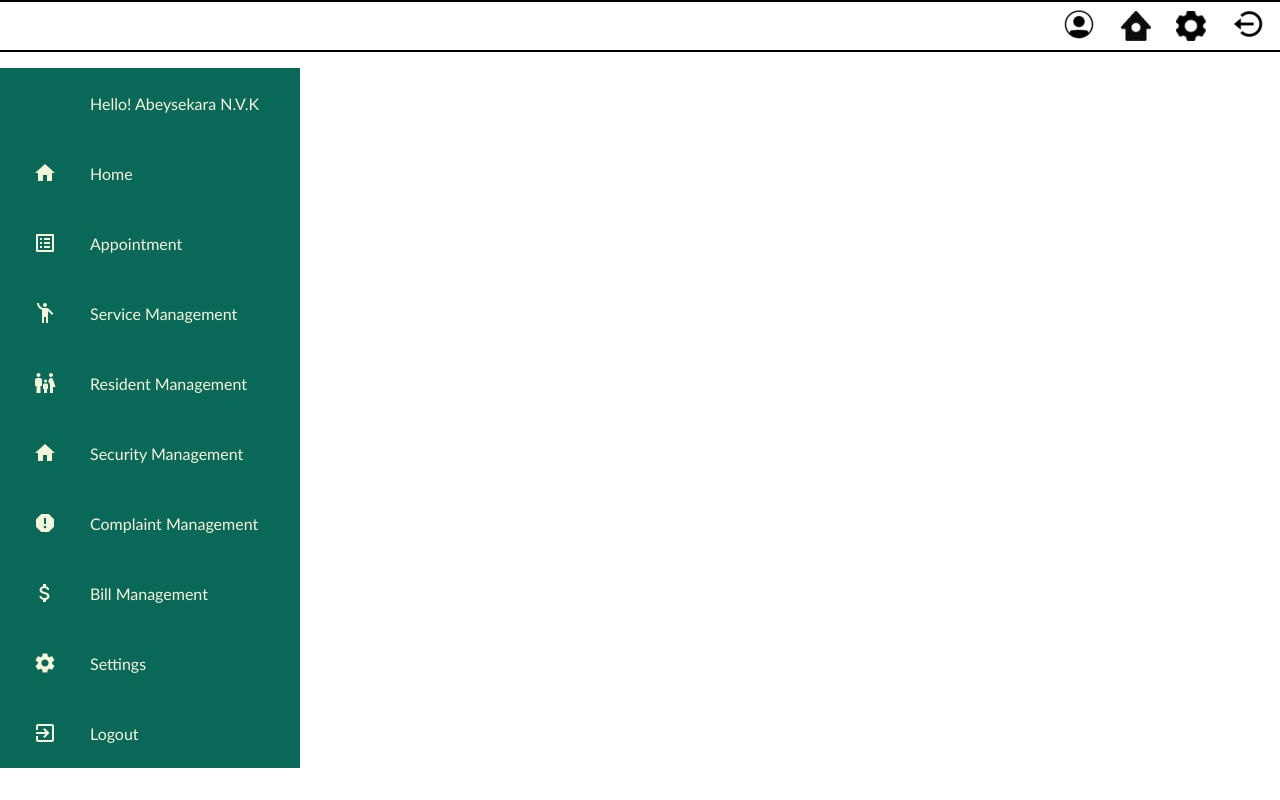
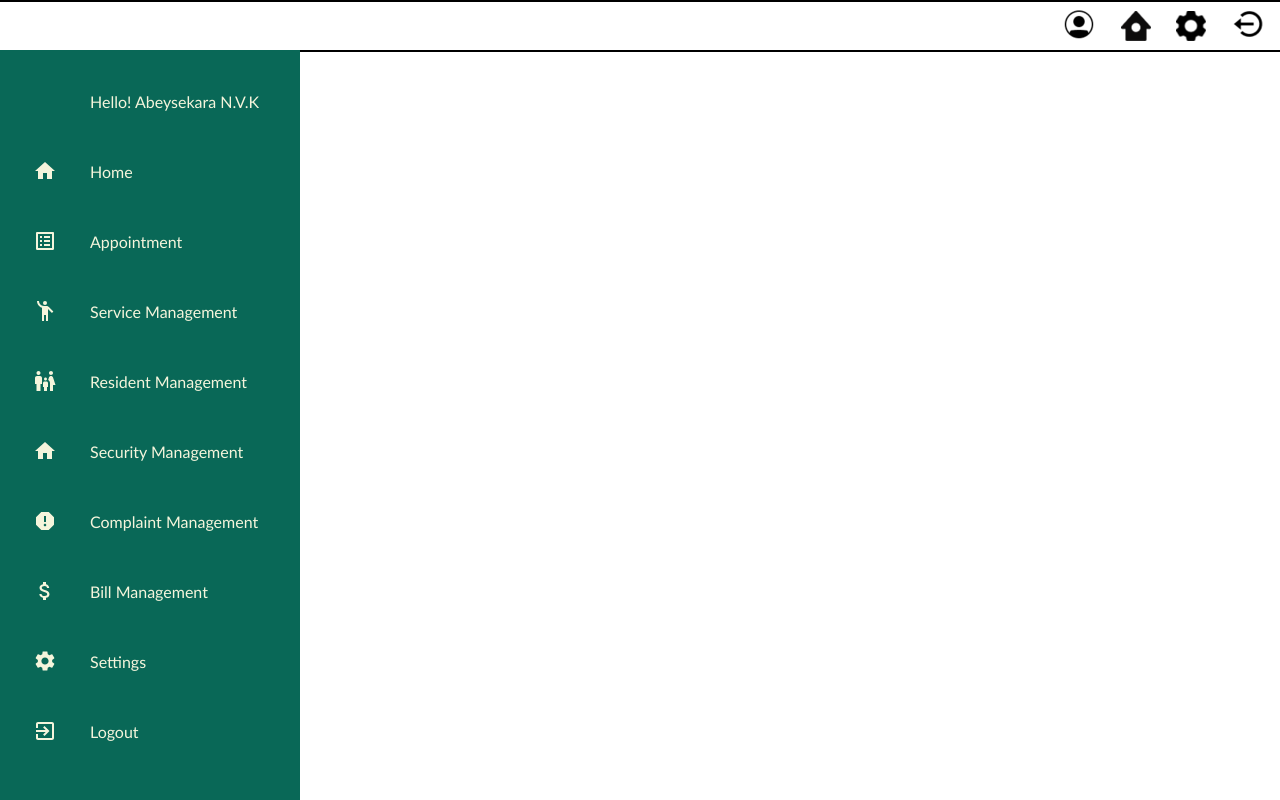
Before and after one commit to kalanatw/Apartment_Service_Solution, a React (Create React App) app in the folder client/: page / in a window 1280 px wide. Built offline with nearby package versions, Linux system fonts and the light colour scheme.

Commit message:
side bar css

```diff
--- a/client/src/components/sidebar/sidebar.css
+++ b/client/src/components/sidebar/sidebar.css
@@ -4,6 +4,8 @@
     height: 100%;
     width: 300px;
     padding-top: 0px;
+    position: fixed;
+    top:50px;
 }
 
 .sidebarlist{
```
